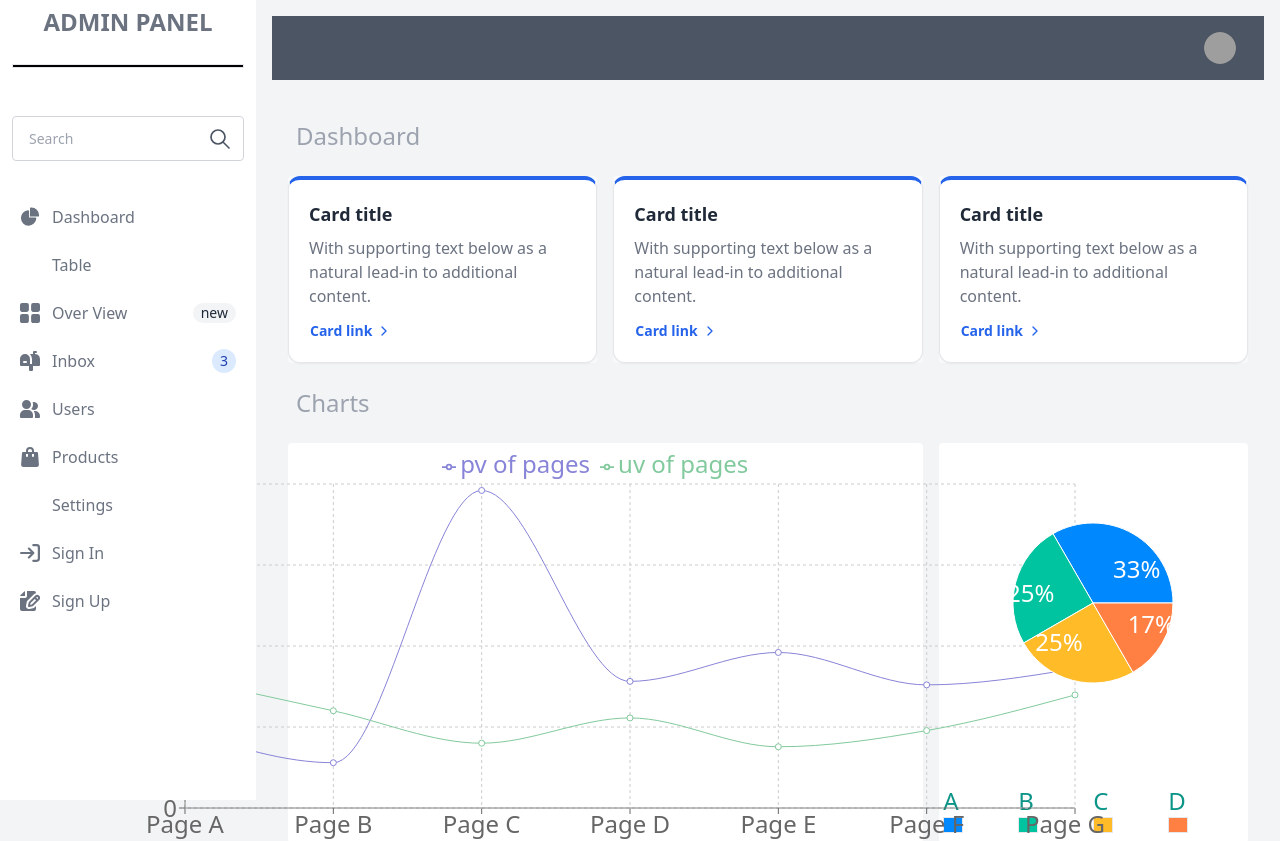
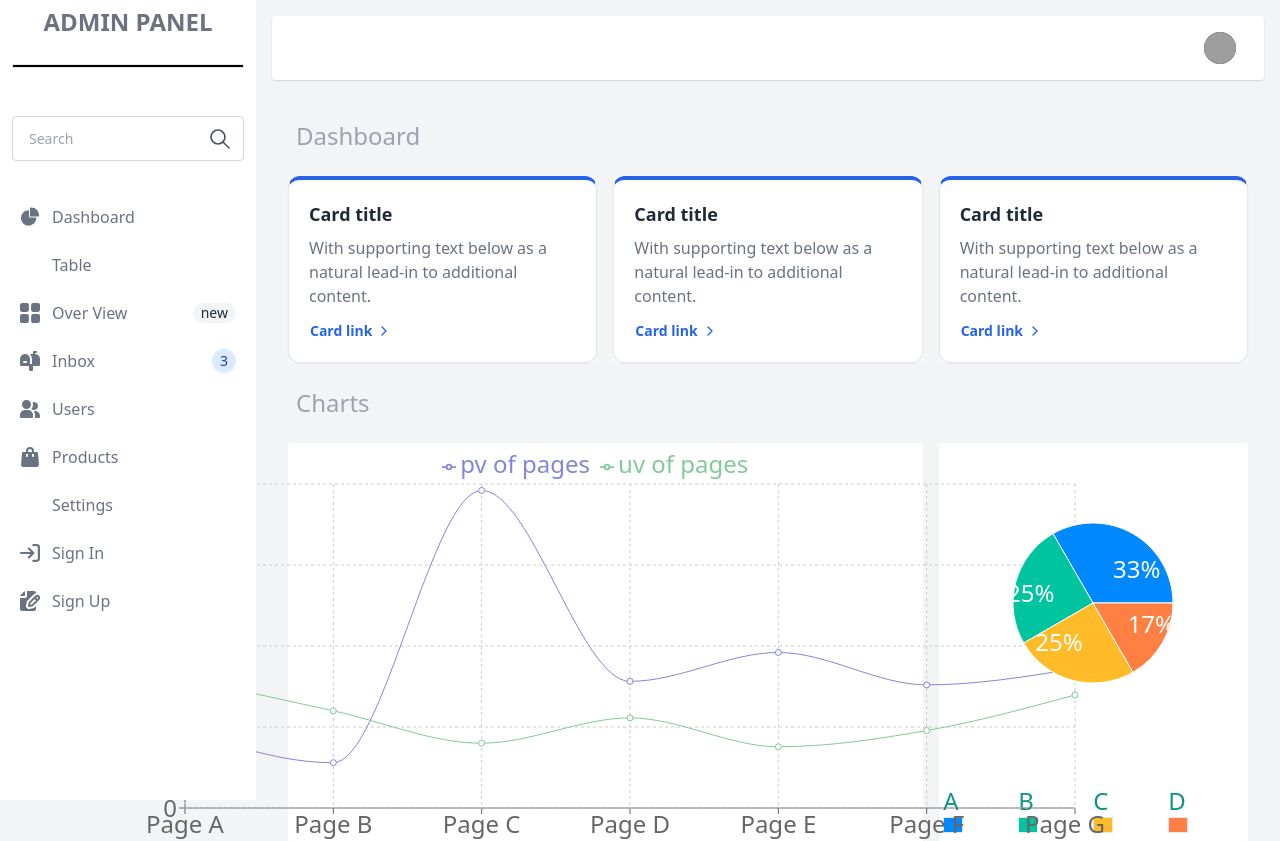
Before and after one commit to yadamoon/Admin-Panel, a React (Vite) app in the folder Dashboard/: page / in a window 1280 px wide. Shown: the top 841 px of the page. Built offline with nearby package versions, Linux system fonts and the light colour scheme; grey boxes are pictures that could not be loaded.

Commit message:
changed background color and add shadow

```diff
--- a/Dashboard/src/components/SideBar/common/HeaderApp.jsx
+++ b/Dashboard/src/components/SideBar/common/HeaderApp.jsx
@@ -7,8 +7,8 @@ export default function HeaderApp() {
   const [mdOptionsToggle, setMdOptionsToggle] = useState(true);
   const [showMenu, setShowMenu] = useState(false);
   return (
-    <div className=" 2xl:mx-auto">
-      <div className="bg-gray-600   p-4 px-7">
+    <div className=" 2xl:mx-auto bg-white  shadow-gray-300  shadow-sm rounded">
+      <div className=" p-4 px-7">
         <nav className="flex justify-between ">
           <div className="mt-8"></div>
           <div className="lg:w-3/5 flex mt-10 ml-2 lg:ml-0 lg:mt-0 lg:justify-end justify-center items-center"></div>
```
